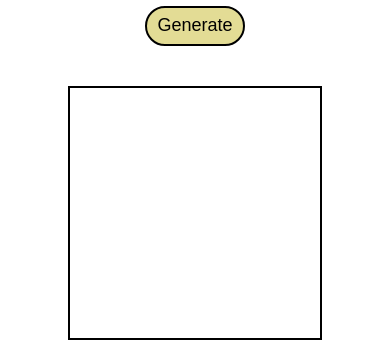
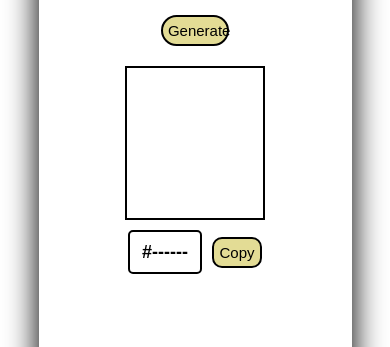
Before and after one commit to JinitLimbachiya/Color-Me, a plain HTML site: page index.html in a window 390 px wide. Shown: the part 269-616 px from the top of the page. Drawn offline with Linux system fonts and the light colour scheme.

Commit message:
responsiveness added

```diff
--- a/style.css
+++ b/style.css
@@ -89,3 +89,49 @@ h2 {
     text-align: center;
     font-size: 30px;
 }
+
+@media only screen and (max-width: 480px) {
+
+    #mainContainer {
+        width: 70%;
+        height: 50vh;
+    }
+
+    #generateBtn {
+        margin-top: 30px;
+    }
+
+    #btn {
+        width: 25%;
+        height: 30%;
+        padding: 5px;
+        font-size: 15px;
+    }
+
+    #randomColor {
+        width: 50%;
+        height: 150px;
+        margin-top: 20px;
+    }
+
+    #hexaCode {
+        width: 50px;
+        height: 20px;
+    }
+
+    #copyBtn {
+        font-size: 15px;
+        width: 50px;
+        padding: 5px;
+        text-align: center;
+    }
+
+    h1 {
+        font-size: 20px;
+    }
+
+    h2 {
+        font-size: 18px;
+    }
+
+}
```
